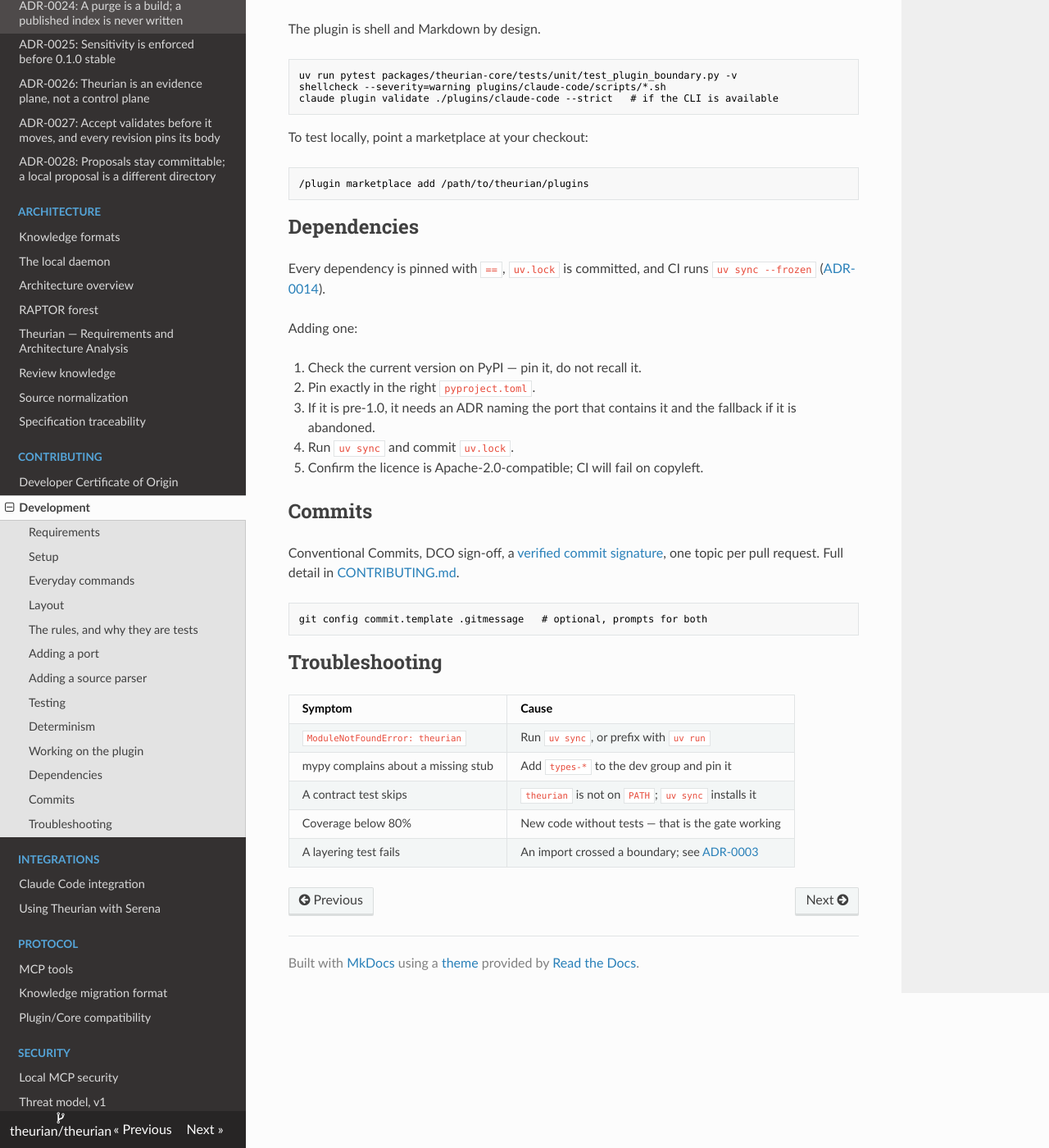
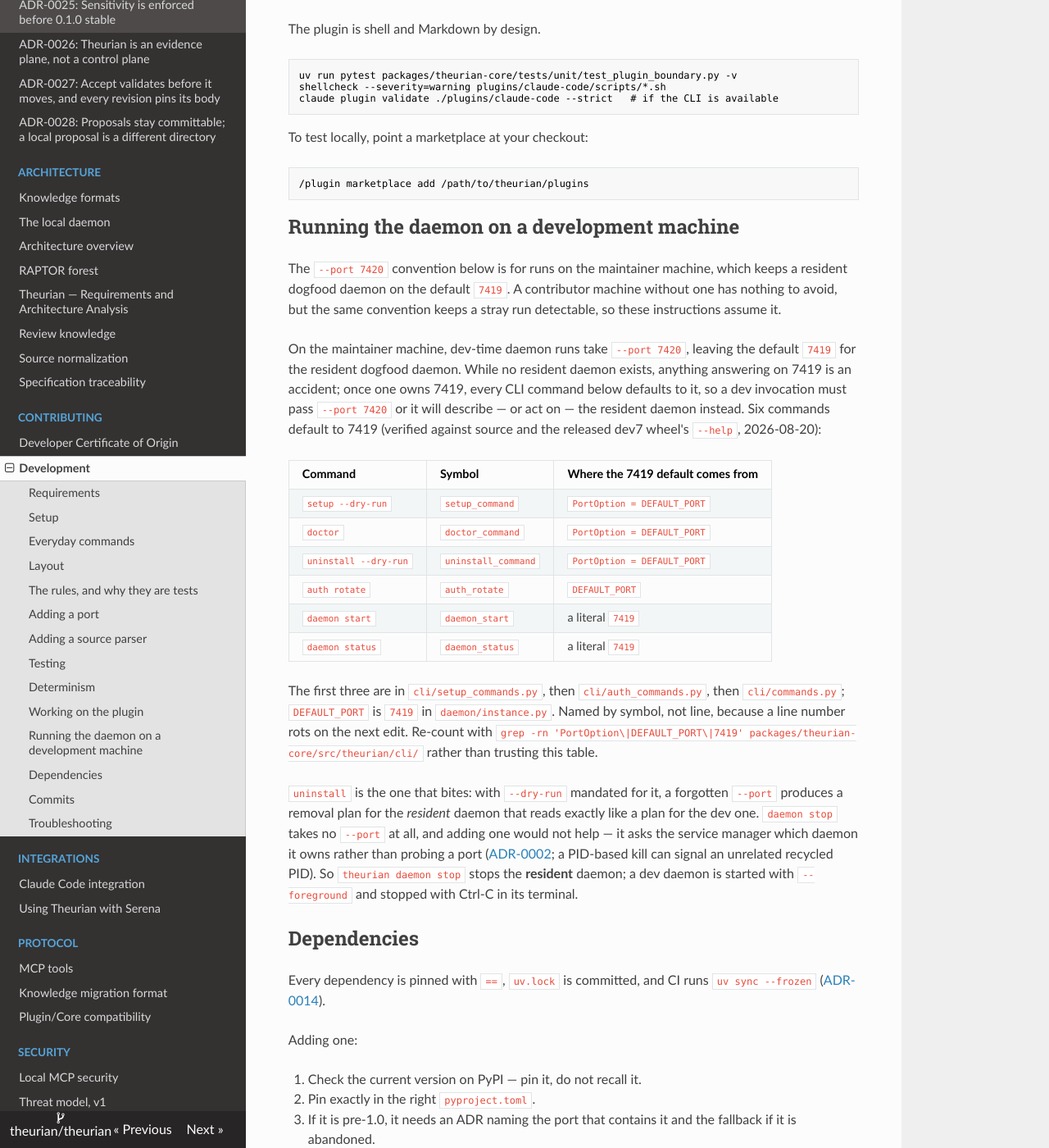
Before and after one commit to theurian/theurian, an MkDocs documentation site: the page built from docs/contributing/development.md, in a window 1280 px wide and 1400 px high, scrolled down 3157 px. Shown: the whole window at 82% size. Built offline with MkDocs 1.6.1, drawn with Linux system fonts in a browser that asks for light colours.

Commit message:
docs: adopt spec discipline — AC-first briefs, sync/async review split, Definition of Ready (#377)
Add six spec-discipline pieces to CLAUDE.md and reconcile existing rules:
a sync/async review split by blast radius (the full sync three-authority
round only for disclosure / governed state / wire contract / gates;
elsewhere adversarial runs async after merge once the #378 sweep exists,
sync until then), EARS/GWT acceptance criteria written at assignment
time, an ordered brief template, a Definition of Ready, INVEST as the
batch admission test, and commit-at-green reconciled with scoped test
runs (#373).

Final CLAUDE.md count: 772 vs the 757 baseline, net +15, honestly
stated: +2 is the #378 not-built-yet caveat on the most consequential
new rule; the rest restores what the light-pass rounds showed the
relocation had over-compressed. Relocations (not scored against
CLAUDE.md): the dev-CLI port table to docs/contributing/development.md,
the mutation-tree mechanics to the adversarial-review agent definition,
and the one-line mutation fence into the tests agent definition.

Light-class review (code review alone) run to closure; the full round
record is in the PR comments. CRITICAL 0, HIGH 0 at the flip. One HIGH
was traced to the orchestrator's own fix-brief AC wording and is
recorded as a briefing-stage failure.

Review-Finding: code-review MEDIUM — the brief-template rewrite dropped requirement IDs and ADRs from the implementation-brief spec
Review-Finding: code-review HIGH — the relocation summary dropped the two-state condition and the six-command bound, making the 7419 residual false
Review-Finding: code-review MEDIUM — the #378 caveat addressed the top row while the middle row is the one left uncovered
Review-Finding: code-review MEDIUM — the mutation-isolation fence moved where its readers (orchestrator, theurian-tests) never look
Review-Finding: code-review HIGH — the reader-scoping sentence granted default-port use its own next paragraph calls an accident

https://claude.ai/code/session_01XZLVWDKuRPvPsnG7c6dp92

---------

Signed-off-by: Takehide Uchida <utchy007@gmail.com>

````diff
--- a/docs/contributing/development.md
+++ b/docs/contributing/development.md
@@ -157,6 +157,44 @@ To test locally, point a marketplace at your checkout:
 /plugin marketplace add /path/to/theurian/plugins
 ```
 
+## Running the daemon on a development machine
+
+The `--port 7420` convention below is for runs on the maintainer machine, which
+keeps a resident dogfood daemon on the default `7419`. A contributor machine
+without one has nothing to avoid, but the same convention keeps a stray run
+detectable, so these instructions assume it.
+
+On the maintainer machine, dev-time daemon runs take `--port 7420`, leaving the
+default `7419` for the resident dogfood daemon. While no resident daemon exists,
+anything answering on 7419 is an accident; once one owns 7419, every CLI command
+below defaults to it, so a dev invocation must pass `--port 7420` or it will
+describe — or act on — the resident daemon instead. Six commands default to 7419
+(verified against source and the released dev7 wheel's `--help`, 2026-08-20):
+
+| Command | Symbol | Where the 7419 default comes from |
+| :-- | :-- | :-- |
+| `setup --dry-run` | `setup_command` | `PortOption = DEFAULT_PORT` |
+| `doctor` | `doctor_command` | `PortOption = DEFAULT_PORT` |
+| `uninstall --dry-run` | `uninstall_command` | `PortOption = DEFAULT_PORT` |
+| `auth rotate` | `auth_rotate` | `DEFAULT_PORT` |
+| `daemon start` | `daemon_start` | a literal `7419` |
+| `daemon status` | `daemon_status` | a literal `7419` |
+
+The first three are in `cli/setup_commands.py`, then `cli/auth_commands.py`, then
+`cli/commands.py`; `DEFAULT_PORT` is `7419` in `daemon/instance.py`. Named by
+symbol, not line, because a line number rots on the next edit. Re-count with
+`grep -rn 'PortOption\|DEFAULT_PORT\|7419' packages/theurian-core/src/theurian/cli/`
+rather than trusting this table.
+
+`uninstall` is the one that bites: with `--dry-run` mandated for it, a forgotten
+`--port` produces a removal plan for the *resident* daemon that reads exactly
+like a plan for the dev one. `daemon stop` takes no `--port` at all, and adding
+one would not help — it asks the service manager which daemon it owns rather than
+probing a port ([ADR-0002](../adr/0002-single-local-daemon-over-streamable-http.md);
+a PID-based kill can signal an unrelated recycled PID). So `theurian daemon stop`
+stops the **resident** daemon; a dev daemon is started with `--foreground` and
+stopped with Ctrl-C in its terminal.
+
 ## Dependencies
 
 Every dependency is pinned with `==`, `uv.lock` is committed, and CI runs
````
Also changed, not shown: .claude/agents/theurian-adversarial-review.md (+3 -1 lines), .claude/agents/theurian-tests.md (+4 -0 lines), CLAUDE.md (+88 -73 lines).
